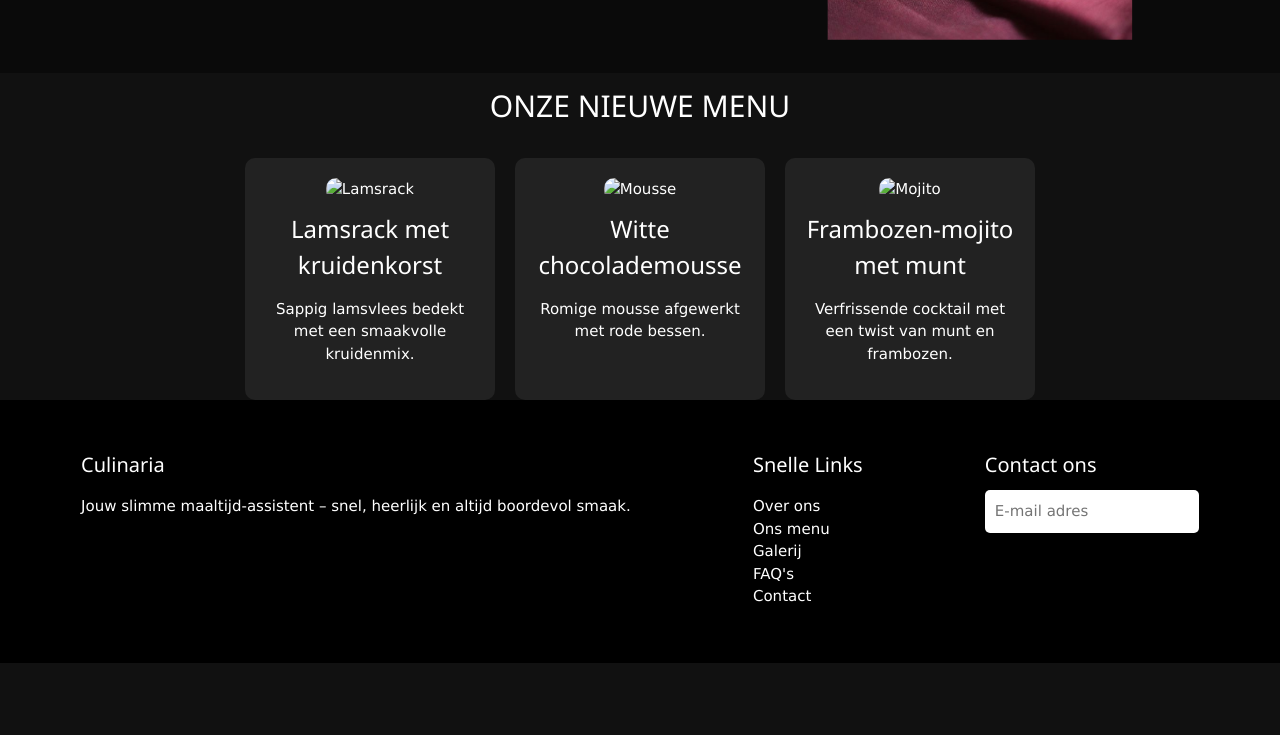
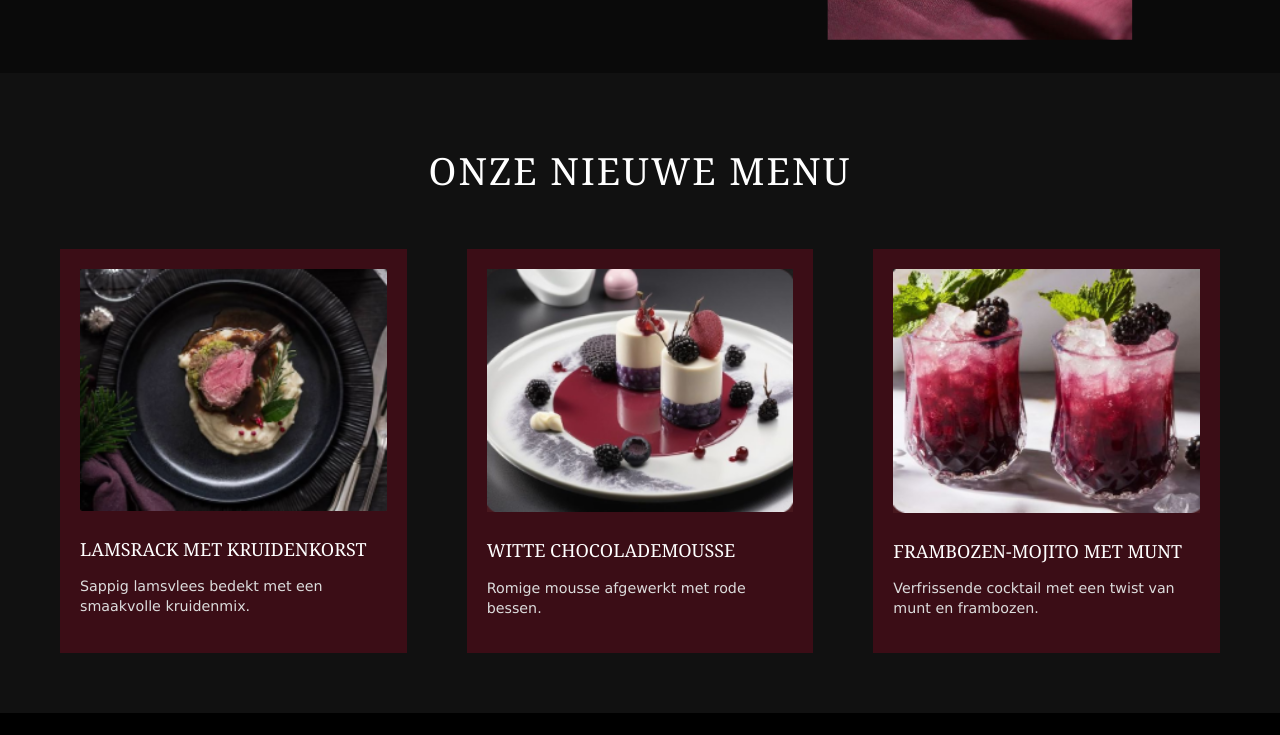
Before and after one commit to zavo-web/project-x-sinem-en-ceren-1, a plain HTML site: page index.html in a window 1280 px wide. Shown: the part 1685-2420 px from the top of the page. Before the commit the page ends 2348 px from the top, so only its background shows below. Drawn offline with nearby package versions, Linux system fonts and the light colour scheme.

Commit message:
ONZE NIEUWE MENU

```diff
--- a/index.html
+++ b/index.html
@@ -86,17 +86,17 @@
       <h2>ONZE NIEUWE MENU</h2>
       <div class="menu-items">
           <div class="item">
-              <img src="images/lamsrack.jpg" alt="Lamsrack">
+              <img src="vlees.png" alt="Lamsrack">
               <h3>Lamsrack met kruidenkorst</h3>
               <p>Sappig lamsvlees bedekt met een smaakvolle kruidenmix.</p>
           </div>
           <div class="item">
-              <img src="images/mousse.jpg" alt="Mousse">
+              <img src="mousse.png" alt="Mousse">
               <h3>Witte chocolademousse</h3>
               <p>Romige mousse afgewerkt met rode bessen.</p>
           </div>
           <div class="item">
-              <img src="images/mojito.jpg" alt="Mojito">
+              <img src="mojito.png" alt="Mojito">
               <h3>Frambozen-mojito met munt</h3>
               <p>Verfrissende cocktail met een twist van munt en frambozen.</p>
           </div>
--- a/style.css
+++ b/style.css
@@ -326,3 +326,70 @@ footer input {
 .card.lower {
   margin-top: 40px;
 }
+
+
+
+.new-menu {
+    text-align: center;
+    padding: 60px 20px;
+
+}
+
+.new-menu h2 {
+    font-size: 2.5rem;
+    letter-spacing: 2px;
+    color: #fff;
+    margin-bottom: 50px;
+    font-family: Georgia, 'Times New Roman', Times, serif;
+}
+
+.new-menu h2 span {
+    color: #49051f;
+}
+
+
+.menu-items {
+    display: flex;
+    justify-content: space-between;
+    flex-wrap: wrap;
+    gap: 30px;
+    padding: 0 40px;
+}
+
+
+.item {
+    flex: 1 1 calc(33.333% - 40px);
+    max-width: calc(33.333% - 40px);
+    background-color: #3b0d16;
+    border-radius: 0%;
+    padding: 20px;
+    text-align: left;
+    transition: transform 0.3s ease, box-shadow 0.3s ease;
+}
+
+.item:hover {
+    transform: translateY(-5px);
+    box-shadow: 0 8px 20px rgba(0, 0, 0, 0.4);
+}
+
+
+.item img {
+    width: 100%;
+    border-radius: 0%;
+    margin-bottom: 15px;
+}
+
+
+.item h3 {
+    font-size: 1.2rem;
+    text-transform: uppercase;
+    margin-bottom: 10px;
+    color: #fff;
+    font-family: Georgia, 'Times New Roman', Times, serif;
+}
+
+.item p {
+    font-size: 0.95rem;
+    color: #ddd;
+    line-height: 1.4;
+}
```
Also changed, not shown: mojito.png (added), mousse.png (added), vlees.png (added).
